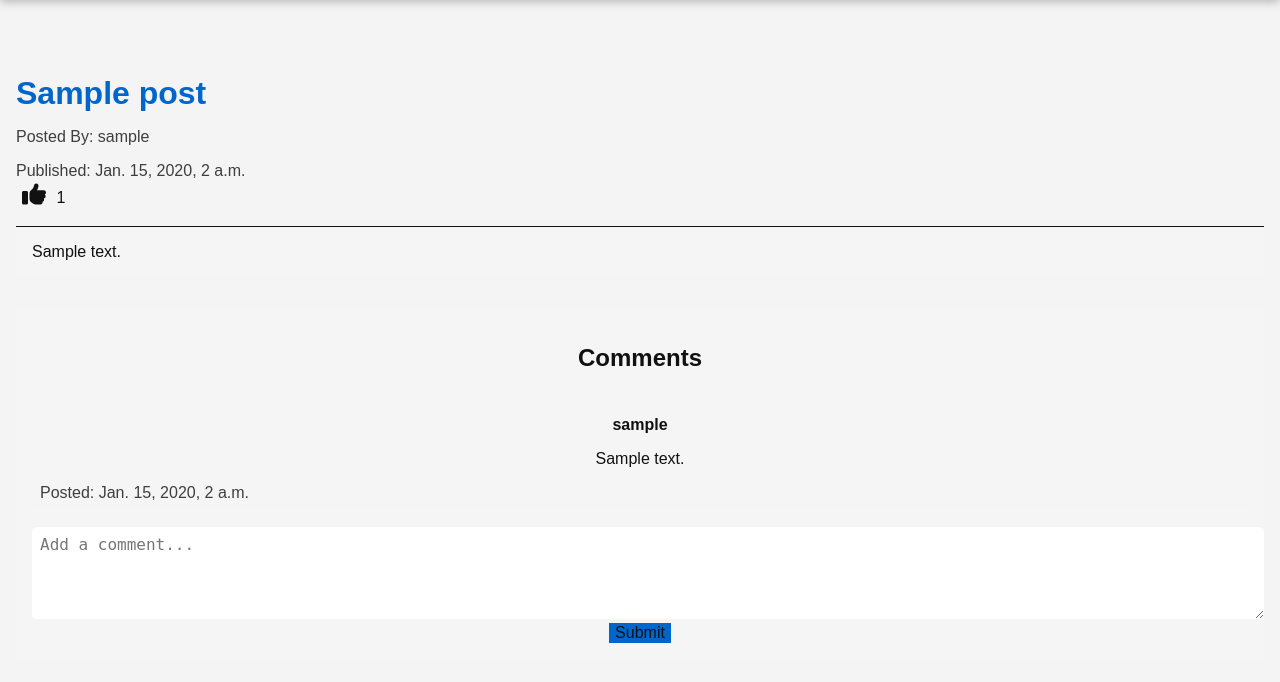
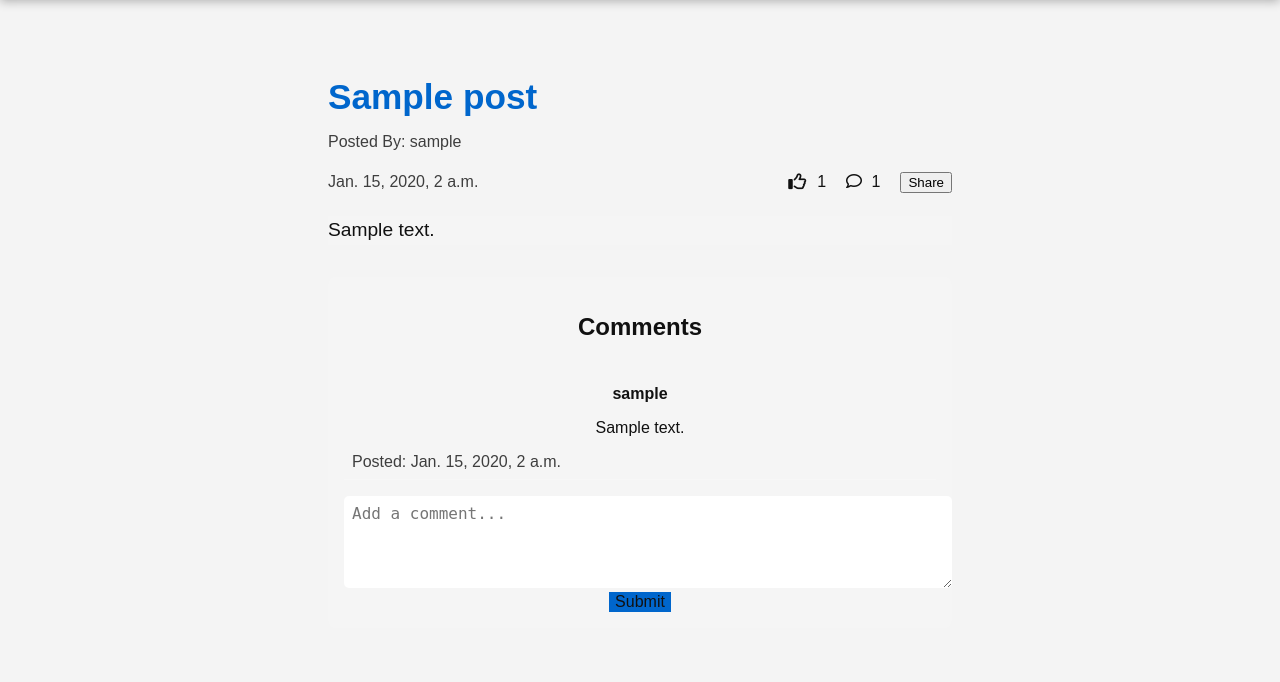
Before and after one commit to Daswanson22/django-blog, a Django app: a page that uses blog/templates/blog/post_detail.html in a window 1280 px wide. Shown: the part 55-737 px from the top of the page. Run offline with Django 5.2, Linux system fonts and the light colour scheme; tables that the repository leaves empty hold one stand-in row (values such as "Sample post"); parts of the project's set-up code (start-up, migrations or seed data) failed here and were passed over.

Commit message:
A user can only like a post a single time, blog post ui update

```diff
--- a/blog/models.py
+++ b/blog/models.py
@@ -56,7 +56,7 @@ class Post(models.Model):
     tags = models.CharField(max_length=200, blank=True, null=True)
     title = models.CharField(max_length=200)
     text = models.TextField()
-    upvotes = models.IntegerField(default=0)
+    upvotes = models.ManyToManyField(User, related_name='upvotes', blank=True)
     views = models.IntegerField(default=0)
     created_date = models.DateTimeField(default=timezone.now)
     published_date = models.DateTimeField(blank=True, null=True)
@@ -77,12 +77,16 @@ class Post(models.Model):
         now = timezone.now()
         return now - datetime.timedelta(days=1) <= self.published_date <= now
 
+    def number_of_upvotes(self):
+        return self.upvotes.count()
+
     def get_absolute_url(self):
         from django.urls import reverse
         return reverse('blog:post_detail', kwargs={'slug': self.slug})
 
     def __str__(self):
         return self.title
+
 
 class PostAdmin(admin.ModelAdmin):
     list_display = ['title', 'author', 'created_date', 'published_date']
--- a/blog/static/css/base.css
+++ b/blog/static/css/base.css
@@ -42,7 +42,7 @@ main {
 
 @media (max-width: 768px) {
     header {
-        flex-direction: column;
+        flex-direction: row;
         gap: 1rem;
     }
 }
--- a/blog/static/css/blog.css
+++ b/blog/static/css/blog.css
@@ -6,7 +6,7 @@
     display: flex;
     flex-direction: row;
     justify-content: space-between;
-    max-width: 80%;
+    max-width: 70%;
     margin: 0 auto;
     padding: 2rem;
 }
--- a/blog/static/css/detail.css
+++ b/blog/static/css/detail.css
@@ -1,9 +1,14 @@
 /* Blog Styles for Post Detail Page */
 @import url('variables.css');
 
+article {
+    padding: 0 25%;
+}
+
 .title {
     color: var(--accent-color);
-    font-size: 2rem;
+    font-size: 2.2rem;
+    font-weight: 700;
     text-align: left;
     margin-bottom: 0.5rem;
 }
@@ -17,10 +22,31 @@
 
 .stats {
     display: flex;
+    justify-content: space-between;
+    align-items: center;
+    margin-top: 1rem;
+}
+
+.post-actions {
+    display: flex;
+    gap: 20px;
+    align-items: center;
+}
+
+.post-actions form {
+    display: flex;
     justify-content: left;
-    gap: 1rem;
-    align-items: left;
-    height: fit-content;
+    align-items: center;
+}
+
+.post-actions i {
+    margin-right: 5px;
+}
+
+
+.post-actions a {
+    color: var(--secondary-color);
+    text-decoration: none;
 }
 
 .upvote {
@@ -29,7 +55,6 @@
     color: var(--secondary-color);
     font-size: 1.5rem;
     cursor: pointer;
-    transition: color 0.3s ease-in-out;
 }
 
 .upvote:hover {
@@ -38,10 +63,9 @@
 
 .content {
     text-align: left;
-    margin-top: 1rem;
-    padding: 1rem;
+    font-size: 1.2rem;
+    line-height: 1.5;
     background: rgba(255, 255, 255, 0.1);
-    border-top: 1px solid var(--secondary-color);
 }
 
 .comment-container {
@@ -65,21 +89,23 @@ textarea {
     font-size: 1rem;
 }
 
-button {
+.comment-btn {
     background: var(--accent-color);
     color: var(--secondary-color);
     border: none;
     font-size: 1rem;
     cursor: pointer;
-    transition: background 0.3s ease-in-out;
 }
 
-button:hover {
-    background: var(--link-hover);
+@media (max-width: 1024px) {
+    article {
+        padding: 0 12%;
+    }
 }
 
+
 @media (max-width: 768px) {
-    .stats {
-        flex-direction: column;
+    article {
+        padding: 0;
     }
 }
--- a/blog/templates/blog/post_detail.html
+++ b/blog/templates/blog/post_detail.html
@@ -9,15 +9,26 @@
         {% if post.published_date %}
             <h1 class="title">{{ post.title }}</h1>
             <p class="author">Posted By: {{ post.author }}</p>
-            <time>Published: {{ post.published_date }}</time>
             <div class="stats">
-                <form method="post" action="{% url 'blog:upvote' post.id %}">
-                    {% csrf_token %}
-                    <button type="submit" class="upvote">
-                        <i class="fa fa-thumbs-up"></i>
-                    </button>
-                    <span>{{ post.upvotes }}</span>
-                </form>
+                <time>{{ post.published_date }}</time>
+
+                <div class="post-actions">
+                    <form method="post" action="{% url 'blog:upvote' post.id %}">
+                        {% csrf_token %}
+                        <button type="submit" class="upvote">
+                            <i class="fa-regular fa-thumbs-up fa-xs"></i>
+                        </button>
+                        <span>{{ post.number_of_upvotes }}</span>
+                    </form>
+                    <a href="#comment-section">
+                        <i class="fa-regular fa-comment"></i>
+                        {{ post.comment_set.all.count }}
+                    </a>
+                    <div>
+                        <button id="share-button" class="share-btn">Share</button>
+                    </div>
+                </div>
+
             </div>
             <p class="content">{{ post.text|linebreaksbr }}</p>
             <div class="comment-container">
@@ -31,10 +42,10 @@
                 {% empty %}
                     <p>No comments yet.</p>
                 {% endfor %}
-                <form method="post" action="{% url 'blog:comment' post.id %}">
+                <form method="post" action="{% url 'blog:comment' post.id %}" id="comment-section">
                     {% csrf_token %}
                     <textarea name="comment" rows="4" placeholder="Add a comment..." required></textarea>
-                    <button type="submit">Submit</button>
+                    <button type="submit" class="comment-btn">Submit</button>
                 </form>
             </div>
         {% else %}
@@ -45,4 +56,26 @@
         {% endif %}
     </article>
 
+    <script>
+        const shareButton = document.getElementById('share-button');
+        const postTitleLink = window.location.href; // Get the current page URL
+        shareButton.addEventListener('click', () => {
+            if (navigator.share) {
+                navigator.share({
+                    title: 'My Website', // Optional: Title of the content
+                    text: 'Check out this amazing website!', // Optional: Text to accompany the link
+                    url: postTitleLink // Required: The URL to share
+                })
+                .then(() => {
+                    console.log('Successfully shared!');
+                })
+                .catch((error) => {
+                    console.error('Error sharing:', error);
+                });
+            } else {
+                console.log('Web Share API not supported');
+            }
+        });
+    </script>
+
 {% endblock %}
--- a/blog/templates/blog/post_list.html
+++ b/blog/templates/blog/post_list.html
@@ -19,7 +19,7 @@
                 <div class="post-stats">
                     <div>
                         <time>{{ post.published_date }}</time>
-                        <p><i class="fa-solid fa-thumbs-up"></i>{{ post.upvotes }}</p>
+                        <p><i class="fa-solid fa-thumbs-up"></i>{{ post.number_of_upvotes }}</p>
                         <p><i class="fa-solid fa-eye"></i>{{ post.views }}</p>
                         <p><i class="fa-solid fa-comment"></i>{{ post.comment_set.all.count }}</p>
                     </div>
--- a/blog/views.py
+++ b/blog/views.py
@@ -4,7 +4,6 @@ from django.utils import timezone
 from django.urls import reverse
 from django.contrib.auth import login, logout
 from django.contrib.auth.decorators import login_required
-from django.db.models import F
 
 from .forms import SignUpForm, PostForm
 from .models import Post, UserProfile, Comment
@@ -65,8 +64,10 @@ def post_detail(request, blog_slug):
 def upvote(request, pk):
     post = get_object_or_404(Post, pk=pk)
     if request.user.is_authenticated:
-        post.upvotes = F("upvotes") + 1
-        post.save()
+        if request.user in post.upvotes.all():
+            post.upvotes.remove(request.user)
+        else:
+            post.upvotes.add(request.user)
         return HttpResponseRedirect(reverse("blog:post_detail", args=(post.slug,)))
     else:
         return redirect('blog:signup')
```
Also changed, not shown: blog/fixtures/mlb_blog_posts.json (+5 -5 lines), blog/migrations/0006_likedpost_alter_post_upvotes.py (added), blog/migrations/0007_likedpost_post_alter_likedpost_user_and_more.py (added), blog/migrations/0008_remove_post_upvotes_delete_likedpost_post_upvotes.py (added).
